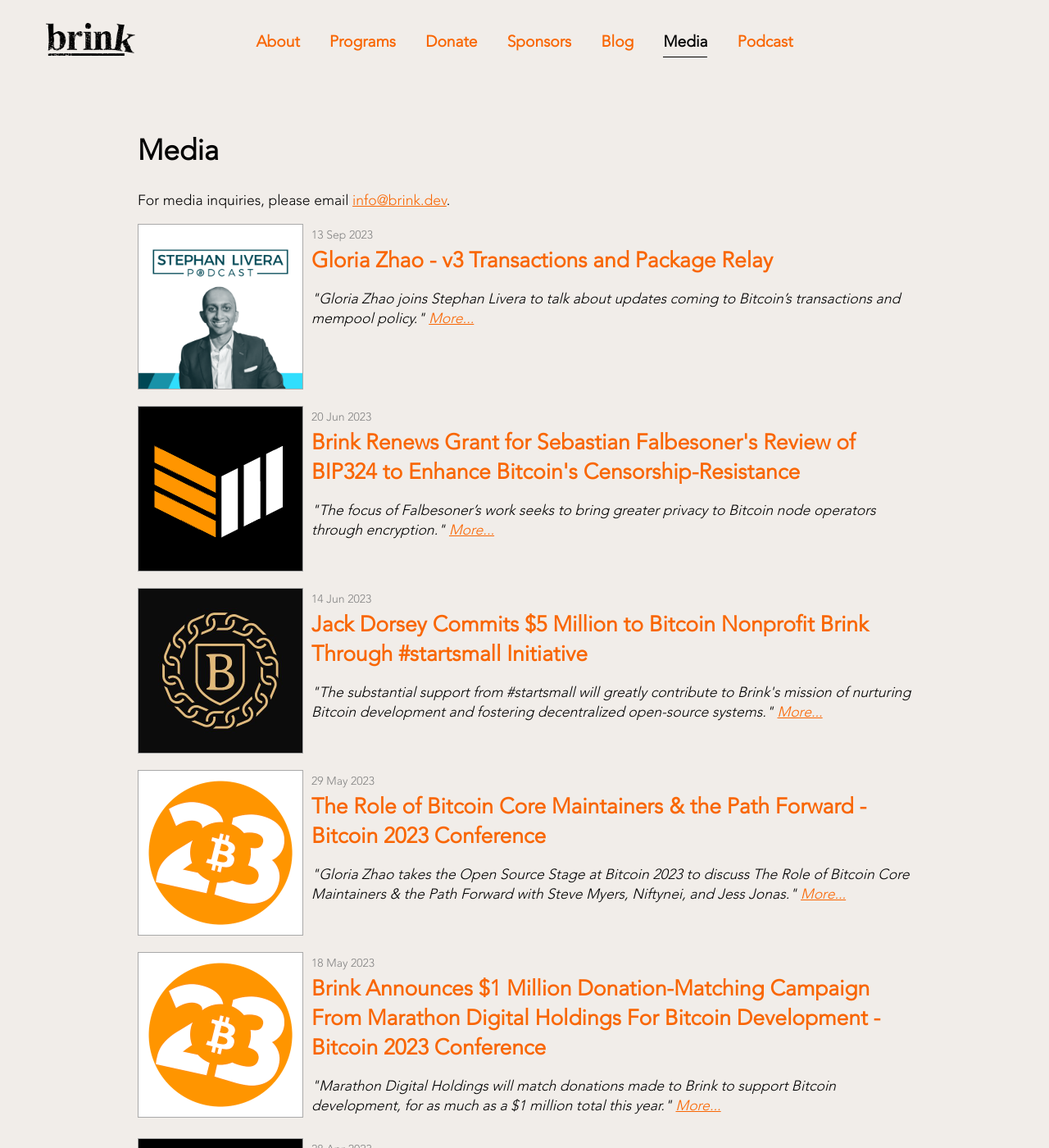
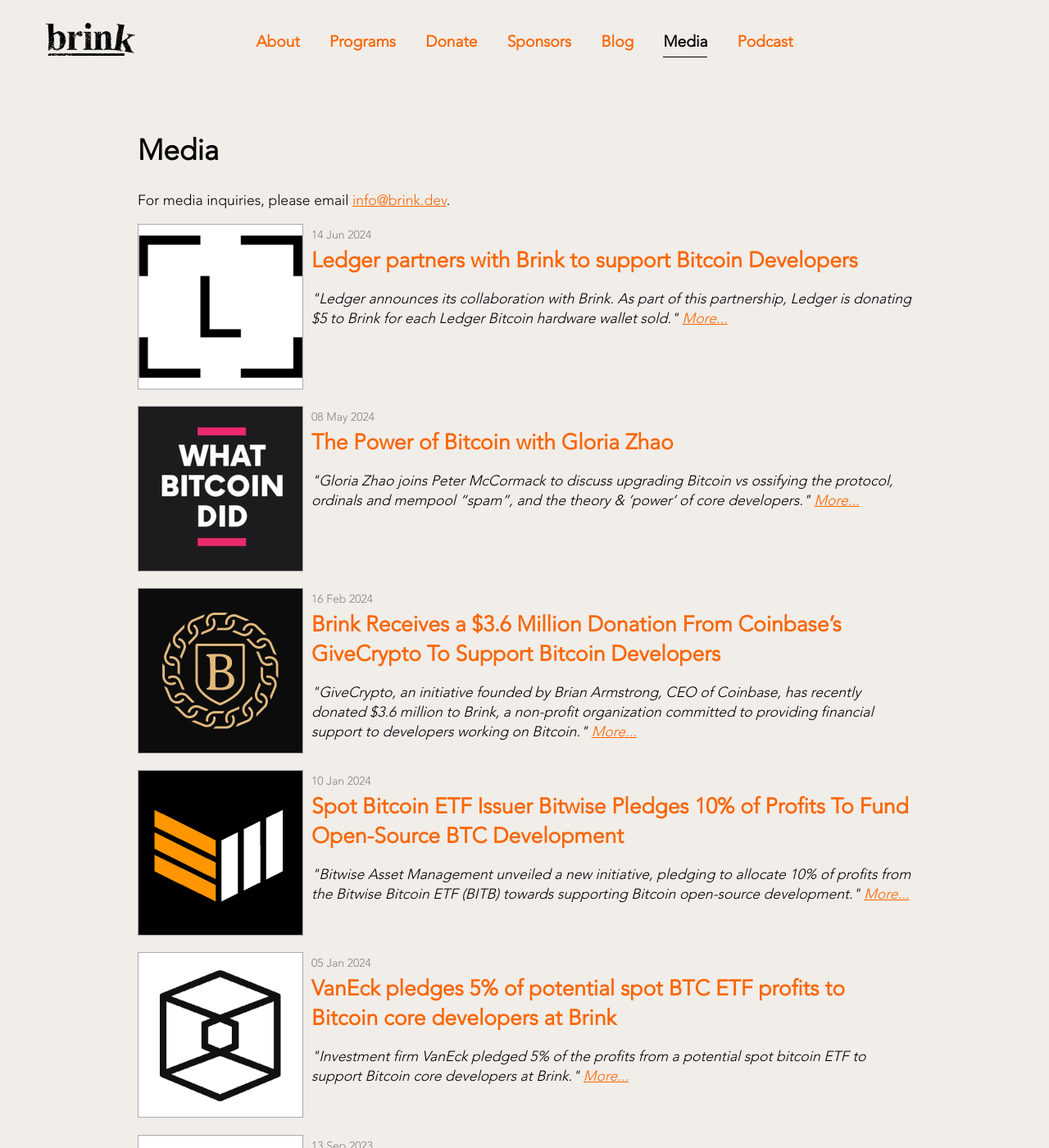
Before and after one commit to bitcoinbrink/website, a Jekyll site: the page built from media.md, in a window 1280 px wide and 1400 px high. Shown: the whole window at 82% size. Built offline with Jekyll 4.4.1, drawn with Linux system fonts in a browser that asks for light colours.

Commit message:
Media: updates through June 2024

```diff
--- a/_data/media.yml
+++ b/_data/media.yml
@@ -1,3 +1,38 @@
+- date: "2024-06-14"
+  outlet: Ledger Blog
+  image: ../sponsors/ledger.png
+  title: "Ledger partners with Brink to support Bitcoin Developers"
+  description: "Ledger announces its collaboration with Brink. As part of this partnership, Ledger is donating $5 to Brink for each Ledger Bitcoin hardware wallet sold."
+  url: https://www.ledger.com/blog-ledger-partners-with-brink-to-support-bitcoin-developers
+
+- date: "2024-05-08"
+  outlet: What Bitcoin Did
+  image: what-bitcoin-did.png
+  title: "The Power of Bitcoin with Gloria Zhao"
+  description: "Gloria Zhao joins Peter McCormack to discuss upgrading Bitcoin vs ossifying the protocol, ordinals and mempool “spam”, and the theory & ‘power’ of core developers."
+  url: https://www.whatbitcoindid.com/podcast/the-power-of-bitcoin
+
+- date: "2024-02-16"
+  outlet: BTC Times
+  image: btc-times.jpg
+  title: "Brink Receives a $3.6 Million Donation From Coinbase’s GiveCrypto To Support Bitcoin Developers"
+  description: "GiveCrypto, an initiative founded by Brian Armstrong, CEO of Coinbase, has recently donated $3.6 million to Brink, a non-profit organization committed to providing financial support to developers working on Bitcoin."
+  url: https://btctimes.com/brink-receives-a-36-million-donation-from-coinbases-givecrypto-to-support-bitcoin-developers/
+
+- date: "2024-01-10"
+  outlet: Bitcoin Magazine
+  image: bitcoin-magazine.png
+  title: "Spot Bitcoin ETF Issuer Bitwise Pledges 10% of Profits To Fund Open-Source BTC Development"
+  description: "Bitwise Asset Management unveiled a new initiative, pledging to allocate 10% of profits from the Bitwise Bitcoin ETF (BITB) towards supporting Bitcoin open-source development."
+  url: https://bitcoinmagazine.com/business/spot-bitcoin-etf-issuer-bitwise-pledges-10-of-profits-to-fund-open-source-btc-development
+
+- date: "2024-01-05"
+  outlet: The Block
+  image: the-block.png
+  title: "VanEck pledges 5% of potential spot BTC ETF profits to Bitcoin core developers at Brink"
+  description: "Investment firm VanEck pledged 5% of the profits from a potential spot bitcoin ETF to support Bitcoin core developers at Brink."
+  url: https://www.theblock.co/post/270644/vaneck-pledges-5-of-potential-spot-btc-etf-profits-to-bitcoin-core-developers-at-brink
+
 - date: "2023-09-13"
   outlet: The Stephan Livera Podcast
   image: stephan-livera-podcast.png
```
Also changed, not shown: assets/images/media/the-block.png (added).
